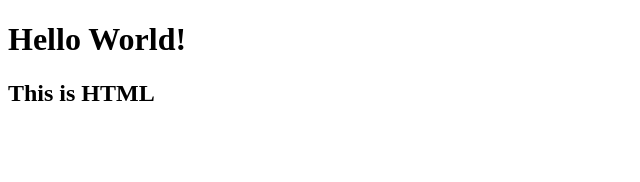
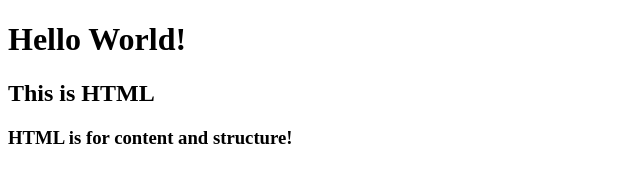
Before and after one commit to Cooks-Johns/codeup-web-exercises, a plain HTML site: page welcome.html in a window 1280 px wide. Shown: the whole page, without its empty margins (0-640 px from the left). Drawn offline with Linux system fonts and the light colour scheme.

```diff
--- a/welcome.html
+++ b/welcome.html
@@ -8,6 +8,7 @@
 
         <h1>Hello World!</h1>
         <h2>This is HTML</h2>
+        <h3> HTML is for content and structure!</h3>
 
     </body>
 </html>
```
